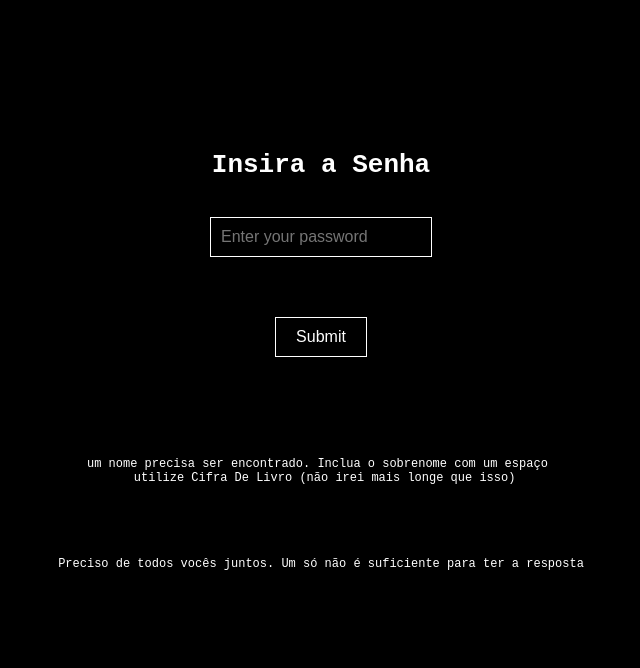
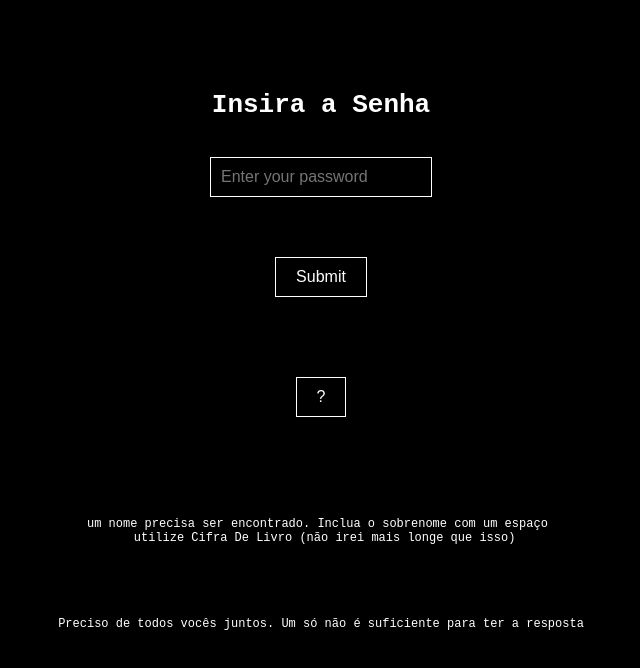
Before and after one commit to ThierrirAlencar/Rpg-ArgPage, a plain HTML site: page Password.html in a window 1280 px wide. Shown: the whole page, without its empty margins (319-959 px from the left). Drawn offline with Linux system fonts and the light colour scheme.

Commit message:
Give hint tô player

```diff
--- a/Password.html
+++ b/Password.html
@@ -10,11 +10,15 @@
     <h1>Insira a Senha</h1>
     <input id="password" type="password" placeholder="Enter your password" required>
     <button id="submit" onclick="checkPassword()">Submit</button>
-
+    <button id="hint" onclick="giveHint()">?</button>
     <p>um nome precisa ser encontrado. Inclua o sobrenome com um espaço <br> utilize Cifra De Livro (não irei mais longe que isso)</p>
     <p>Preciso de todos vocês juntos. Um só não é suficiente para ter a resposta</p>
+
 </body>
     <script>
+        function giveHint(){
+            alert("");
+        }
         function checkPassword() {
             console.log("Password check initiated.");
             const password = document.getElementById('password').value;
```
